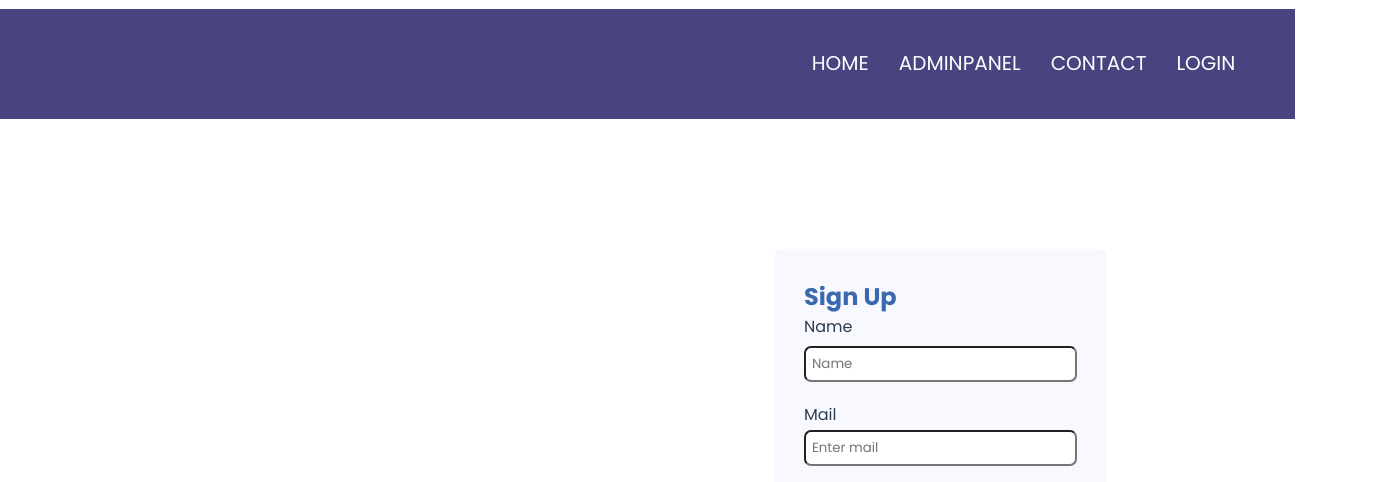
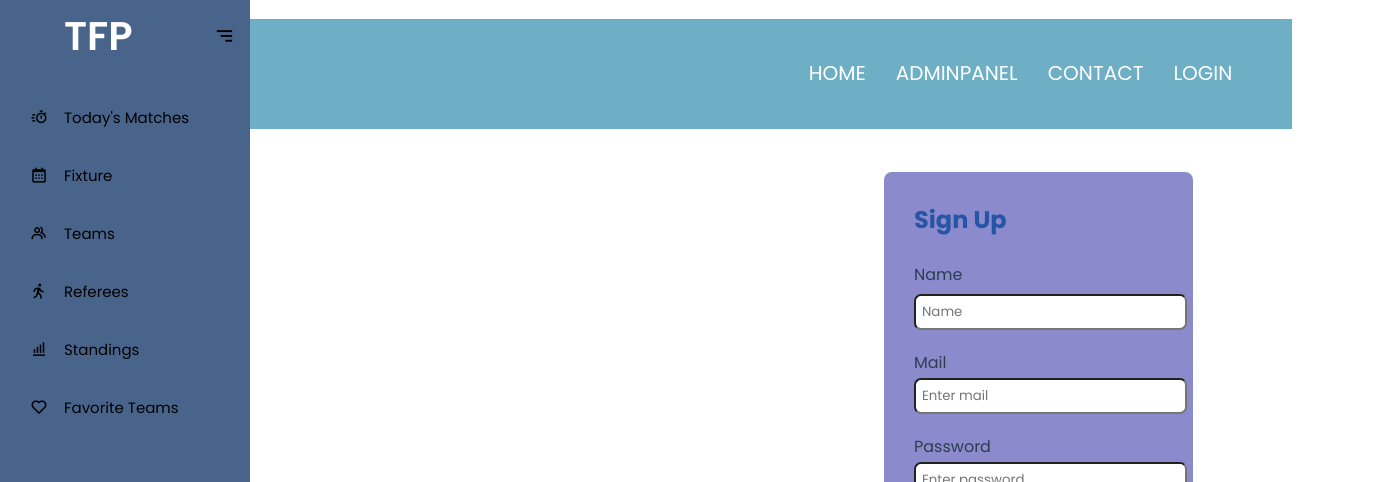
Before and after one commit to SU-CS308-22FA/Team-41-Frontend, a Vue app: page /signup in a window 1280 px wide. Shown: the top 482 px of the page, 1383 px wide, since content can reach past the window. Built offline with nearby package versions, Linux system fonts and the light colour scheme; no server answers.

Commit message:
major style chanches

```diff
--- a/src/components/Login.vue
+++ b/src/components/Login.vue
@@ -4,6 +4,7 @@
     <div class="container">
         <form class="login-form" @submit.prevent="login">
             <h2 style="color: rgba(17, 73, 158, 0.818)">Login</h2>
+            <br>
 
             <label for="mail">Mail</label>
             <input name="mail" v-model="mail" placeholder="Enter mail" type="text" pattern="[^@]+@[^\.]+\..+" title="Invalid email address" required on-error="Invalid email address">
@@ -19,15 +20,17 @@
                 <span class="closebtn" onclick="this.parentElement.style.display='none';">&times;</span>
                 {{errorMsg}}
             </div>
-
+            <br>
             <div class="admin">
                 <div><p><a>Login as admin</a></p></div>
             </div>
+            <br>
             <div class="forget">
                 <div><p>Forget Password?<br> Click <a> here</a></p></div>
-                </div>
+            </div>
+            <br>
             <div class="acc">
-                <div><p>Don't have an account?<br><router-link class= "navborder" to="/signup">Sign Up</router-link></p></div>
+                <div><p>Don't have an account?<br> Click <router-link class= "navborder" to="/signup">here</router-link></p></div>
             </div>
         </form>
     </div>
@@ -100,33 +103,22 @@
 
 
 <style scoped>
-    head{
-        box-sizing: border-box;
-        padding:0;
-        margin:0;
-    }
-
-    body{
-        margin: 0;
-        height: 100%;
-        position: absolute;
-        bottom:0px;
-    }
     .container{
         background-size: cover;
-        height:100vh;
-        width: 136.3vh;
-        margin: 50px -10px 0 -10px;
+        height:100%;
+        width: 100%;
         text-align: center;
         display: flex;
+        align-items: center;
         padding-left: 60%;
-        align-items: center;
+        margin-left: 0%;
+        margin-bottom: 0%;
     }
 
     .login-form{
         background-color: rgb(138, 138, 204);
-        width: 450px;
-        height: 550px;
+        width: 55%;
+        height: 100%;
         padding:30px;
         margin: 1.1em 1em;
         display:grid;
--- a/src/components/NavBar.vue
+++ b/src/components/NavBar.vue
@@ -34,7 +34,7 @@
 
 <style scoped>
     .nav{
-        background-color: rgba(31, 28, 101, 0.818);
+        background-color: rgb(110, 175, 197);
         height: 110px;
         width: 101.2%;
         color:white;
--- a/src/components/ProfilePage.vue
+++ b/src/components/ProfilePage.vue
@@ -108,7 +108,6 @@
 
     body{
         display: flex;
-        background-color: rgb(142, 146, 185);
         top: 110px;
         height: 100%;
         position: absolute;
@@ -124,7 +123,7 @@
     }
 
     .user-info{
-        background-color: ghostwhite;
+        background-color: rgb(138, 138, 204);
         width: 450px;
         height: 550px;
         padding:30px;
--- a/src/components/SideBar.vue
+++ b/src/components/SideBar.vue
@@ -193,14 +193,14 @@
       min-height: min-content;
       /* overflow-y: auto; */
       width: 78px;
-      background: rgba(31, 28, 101, 0.818);
+      background: rgba(33, 66, 114, 0.818);
       /* padding: 6px 14px 0 14px; */
       z-index: 99;
       transition: all 0.5s ease;
     }
     .sidebar.open {
       width: 250px;
-      background-color: rgba(31, 28, 101, 0.818);
+      background-color: rgba(33, 66, 114, 0.818);
     }
     .sidebar .logo-details {
       height: 60px;
--- a/src/components/SignUp.vue
+++ b/src/components/SignUp.vue
@@ -1,8 +1,11 @@
 <template>
     <NavBar></NavBar>
+    <SideBar></SideBar>
+
     <div class="container">
         <form class="signup-form" @submit.prevent="signup">
             <h2 style="color: rgba(17, 73, 158, 0.818)">Sign Up</h2>
+            <br>
 
             <label for="name">Name</label>
             <input name="name" v-model="name" placeholder="Name" type="text">
@@ -45,13 +48,15 @@
 </template>
 
 <script>
-    import NavBar from './NavBar.vue'
+    import NavBar from './NavBar.vue';
+    import SideBar from './SideBar.vue';
 
     export default {
         path: '/signup',
         name: 'SignUp',
         components: {
             NavBar,
+            SideBar,
         },
         data() {
             return {
@@ -126,20 +131,19 @@
     }
     .container{
         background-size: cover;
-        height:100vh;
-        margin: 50px -10px 0 -10px;
-        width: 136.3vh;
+        height:100%;
+        width: 100%;
         text-align: center;
         display: flex;
-        padding-left: 60%;
+        margin-top: 2.5%;
+        padding-left: 50%;
         align-items: center;
     }
 
     .signup-form{
-
-        background-color: ghostwhite;
-        width: 450px;
-        height: 80%;
+        background-color: rgb(138, 138, 204);
+        width: 60%;
+        height: 100%;
         padding:30px;
         margin: 1.1em 1em;
         display:grid;
@@ -240,4 +244,9 @@
         text-transform: uppercase;
         font-size: medium;
     }
+
+    .signup:hover{
+        cursor: pointer;
+        transform: scale(1.1);
+    }
 </style>
```
